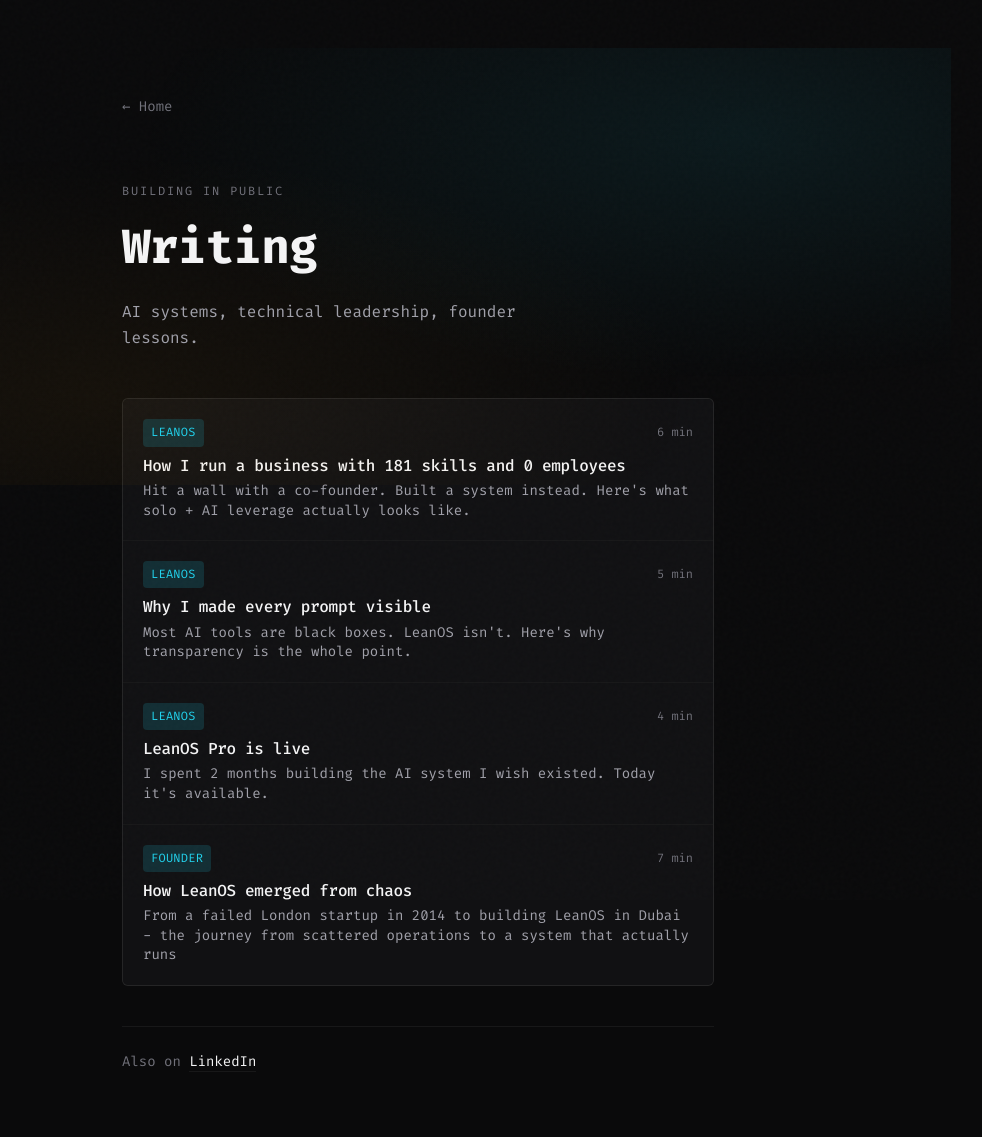
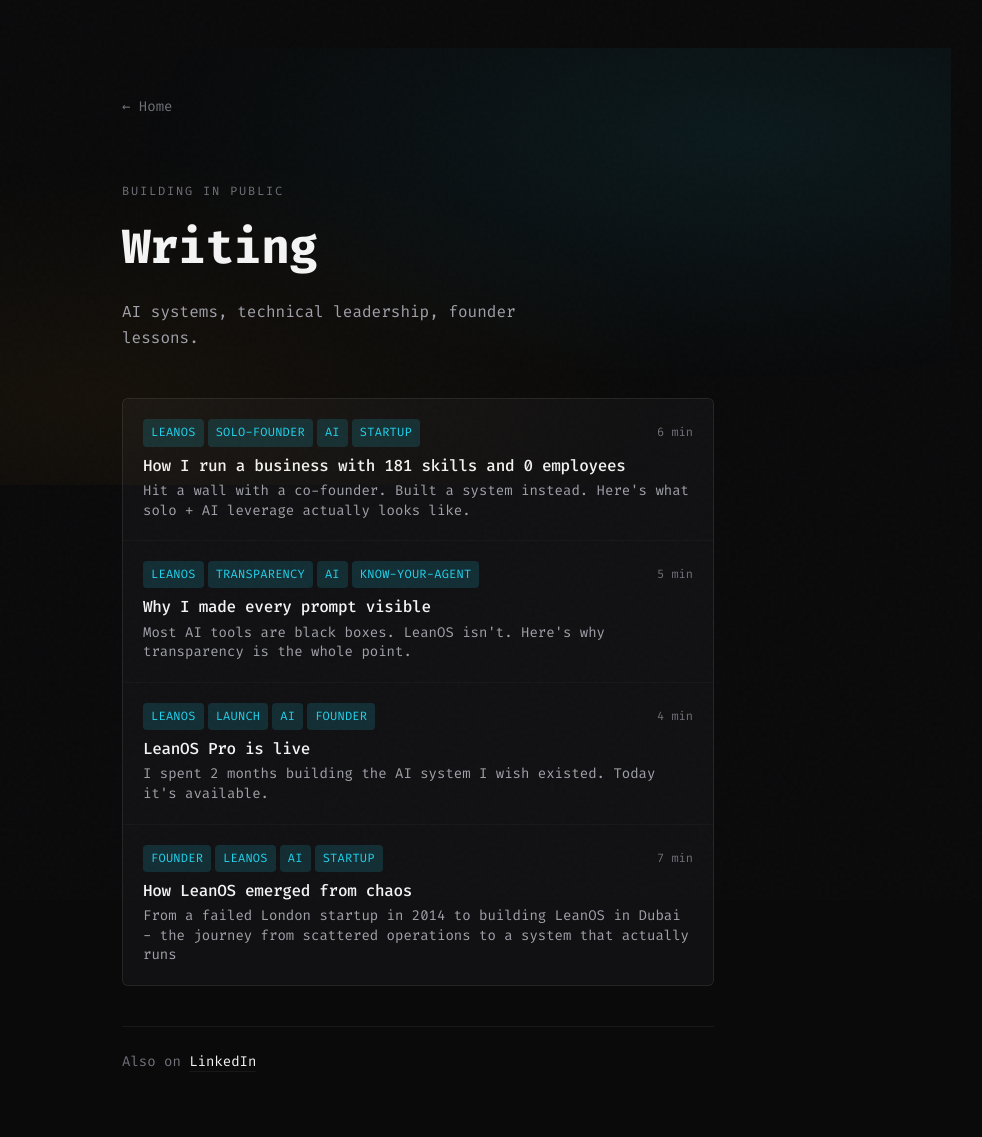
Before and after one commit to BellaBe/bellabe.github.io, a Jekyll site: the page built from writing.html, in a window 1280 px wide. Shown: the whole page, without its empty margins (222-1204 px from the left). Built offline with Jekyll 4.4.1, drawn with Linux system fonts in a browser that asks for light colours.

Commit message:
fix: show all post tags as badges
Co-Authored-By: Claude Opus 4.5 <noreply@anthropic.com>

```diff
--- a/assets/css/main.css
+++ b/assets/css/main.css
@@ -2321,6 +2321,12 @@ body.light .icon-sun { display: inline; }
   margin-bottom: var(--space-2);
 }
 
+.stacked-post .post-badges {
+  display: flex;
+  flex-wrap: wrap;
+  gap: var(--space-1);
+}
+
 .stacked-post .post-badge {
   font-family: var(--font-mono);
   font-size: var(--font-size-xs);
--- a/writing.html
+++ b/writing.html
@@ -24,7 +24,9 @@ minimal: true
     {% for post in site.posts %}
     <a href="{{ post.url | relative_url }}" class="stacked-post">
       <div class="post-header">
-        {% if post.tags.first %}<span class="post-badge">{{ post.tags.first }}</span>{% endif %}
+        <div class="post-badges">
+          {% for tag in post.tags %}<span class="post-badge">{{ tag }}</span>{% endfor %}
+        </div>
         {% if post.reading_time %}<span class="post-reading-time">{{ post.reading_time }} min</span>{% endif %}
       </div>
       <div class="post-title">{{ post.title }}</div>
```
